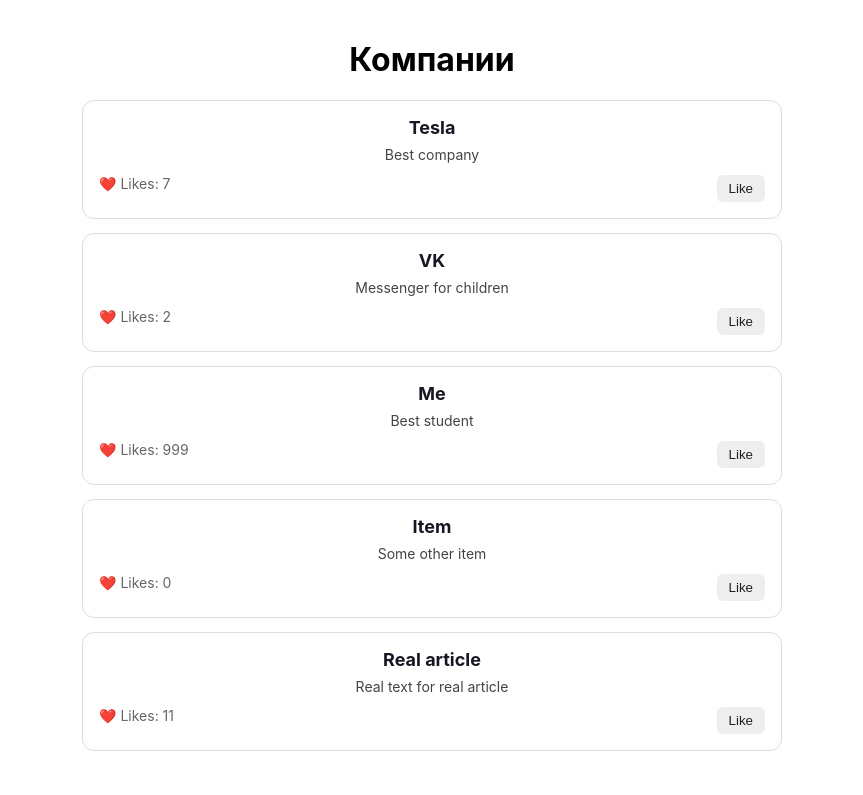
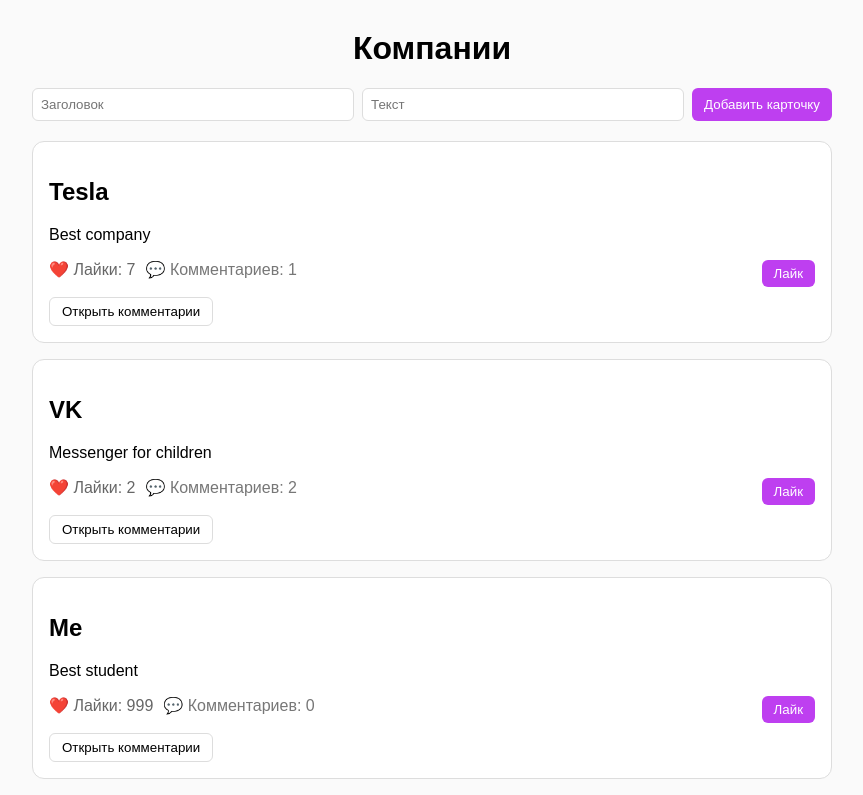
Before and after one commit to suinego/1C-React, a React (Create React App) app in the folder 1csite/: page / in a window 1280 px wide. Shown: the top 795 px of the page, without its empty margins (208-1071 px from the left). Built offline with nearby package versions, Linux system fonts and the light colour scheme.

Commit message:
homework 4

```diff
--- a/1csite/src/App.css
+++ b/1csite/src/App.css
@@ -1,38 +1,110 @@
-.App {
+body {
+  background: #fafafa;
+  font-family: Arial, Helvetica, sans-serif;
+}
+
+.container {
+  max-width: 800px;
+  margin: 30px auto;
+  padding: 0 16px;
   text-align: center;
 }
 
-.App-logo {
-  height: 40vmin;
-  pointer-events: none;
+.card {
+  background: white;
+  border: 1px solid #ddd;
+  border-radius: 12px;
+  padding: 16px;
+  margin-bottom: 16px;
+  text-align: left;
 }
 
-@media (prefers-reduced-motion: no-preference) {
-  .App-logo {
-    animation: App-logo-spin infinite 20s linear;
-  }
+.card-row {
+  display: flex;
+  justify-content: space-between;
+  margin-top: 12px;
 }
 
-.App-header {
-  background-color: #282c34;
-  min-height: 100vh;
-  display: flex;
-  flex-direction: column;
-  align-items: center;
-  justify-content: center;
-  font-size: calc(10px + 2vmin);
-  color: white;
+.likes {
+  margin-right: 10px;
+  color: #666;
+}
+.likes.liked {
+  color: #4a3ff0;
 }
 
-.App-link {
-  color: #61dafb;
+.comments-count {
+  color: #777;
 }
 
-@keyframes App-logo-spin {
-  from {
-    transform: rotate(0deg);
-  }
-  to {
-    transform: rotate(360deg);
-  }
+.btn {
+  background: #be3ff0;
+  color: white;
+  border: none;
+  padding: 6px 12px;
+  border-radius: 6px;
+  cursor: pointer;
 }
+
+.btn-comments {
+  background: #fff;
+  border: 1px solid #ddd;
+  padding: 6px 12px;
+  border-radius: 6px;
+  margin-top: 10px;
+  cursor: pointer;
+}
+
+.btn-delete {
+  border: 1px solid #e63232;
+  background: transparent;
+  color: #e63232;
+  padding: 6px 10px;
+  border-radius: 6px;
+  cursor: pointer;
+}
+
+.comments-box {
+  margin-top: 16px;
+  border-top: 1px solid #eee;
+  padding-top: 16px;
+}
+
+.comments-list {
+  list-style: none;
+  padding: 0;
+  margin: 0;
+}
+
+.comment-item {
+  display: flex;
+  justify-content: space-between;
+  padding: 8px 0;
+  border-bottom: 1px dashed #eee;
+}
+
+.comment-form {
+  display: flex;
+  gap: 8px;
+  margin-top: 12px;
+}
+
+.comment-form input {
+  flex: 1;
+  padding: 8px;
+  border: 1px solid #ddd;
+  border-radius: 6px;
+}
+
+.add-form {
+  display: flex;
+  gap: 8px;
+  margin-bottom: 20px;
+}
+
+.add-form input {
+  padding: 8px;
+  flex: 1;
+  border: 1px solid #ddd;
+  border-radius: 6px;
+}
--- a/1csite/src/App.js
+++ b/1csite/src/App.js
@@ -1,14 +1,88 @@
-import React from "react";
-import data from "./assets/mock_data.json";
+import React, { useEffect, useState } from "react";
 import Card from "./components/Card";
+import { mockApi } from "./api/mockApi";
+import "./App.css";
 
 function App() {
+  const [articles, setArticles] = useState([]);
+  const [loading, setLoading] = useState(true);
+
+  const [newTitle, setNewTitle] = useState("");
+  const [newText, setNewText] = useState("");
+  const [adding, setAdding] = useState(false);
+
+  useEffect(() => {
+    mockApi.fetchArticles().then((data) => {
+      setArticles(data);
+      setLoading(false);
+    });
+  }, []);
+
+  const addArticle = async (e) => {
+    e.preventDefault();
+    if (!newTitle.trim() || !newText.trim()) return;
+
+    setAdding(true);
+
+    const created = await mockApi.addArticle(newTitle.trim(), newText.trim());
+    setArticles(prev => [created, ...prev]);
+
+    setNewTitle("");
+    setNewText("");
+    setAdding(false);
+  };
+
+  const handleAddComment = (id) => {
+    setArticles(prev =>
+      prev.map(a =>
+        a.articleId === id ? { ...a, commentsCount: a.commentsCount + 1 } : a
+      )
+    );
+  };
+
+  const handleDeleteComment = (id) => {
+    setArticles(prev =>
+      prev.map(a =>
+        a.articleId === id
+          ? { ...a, commentsCount: Math.max(0, a.commentsCount - 1) }
+          : a
+      )
+    );
+  };
+
   return (
-    <div style={{ maxWidth: "700px", margin: "40px auto", textAlign: "center" }}>
+    <div className="container">
       <h1>Компании</h1>
-      {data.map((article, index) => (
-        <Card key={index} article={article} />
-      ))}
+
+      <form className="add-form" onSubmit={addArticle}>
+        <input
+          placeholder="Заголовок"
+          value={newTitle}
+          onChange={(e) => setNewTitle(e.target.value)}
+        />
+        <input
+          placeholder="Текст"
+          value={newText}
+          onChange={(e) => setNewText(e.target.value)}
+        />
+
+        <button className="btn" disabled={adding}>
+          {adding ? "Добавление..." : "Добавить карточку"}
+        </button>
+      </form>
+
+      {loading ? (
+        <div>Загрузка карточек...</div>
+      ) : (
+        articles.map(a => (
+          <Card
+            key={a.articleId}
+            article={a}
+            onAddComment={handleAddComment}
+            onDeleteComment={handleDeleteComment}
+          />
+        ))
+      )}
     </div>
   );
 }
--- /dev/null
+++ b/1csite/src/api/mockApi.js
@@ -0,0 +1,64 @@
+import articlesData from "../data/articles.json";
+import commentsData from "../data/comments.json";
+
+let mockArticles = [...articlesData];
+let mockComments = [...commentsData];
+
+const FAKE_DELAY = 500;
+
+export const mockApi = {
+  fetchArticles() {
+    return new Promise((res) =>
+      setTimeout(() => res([...mockArticles]), FAKE_DELAY)
+    );
+  },
+
+  fetchComments(articleId) {
+    return new Promise((res) =>
+      setTimeout(() =>
+        res(mockComments.filter(c => c.articleId === articleId).map(c => ({ ...c }))),
+        FAKE_DELAY
+      )
+    );
+  },
+
+  addComment(articleId, author, text) {
+    return new Promise((res) => {
+      setTimeout(() => {
+        const newComment = {
+          id: Date.now(),
+          articleId,
+          author,
+          text,
+        };
+        mockComments = [newComment, ...mockComments];
+        res({ ...newComment });
+      }, FAKE_DELAY);
+    });
+  },
+
+  deleteComment(commentId) {
+    return new Promise((res) => {
+      setTimeout(() => {
+        mockComments = mockComments.filter(c => c.id !== commentId);
+        res(true);
+      }, FAKE_DELAY);
+    });
+  },
+
+  addArticle(title, text) {
+    return new Promise((res) => {
+      setTimeout(() => {
+        const newArticle = {
+          articleId: Date.now(),
+          title,
+          text,
+          currentLikes: 0,
+          commentsCount: 0
+        };
+        mockArticles.unshift(newArticle);
+        res({ ...newArticle });
+      }, FAKE_DELAY);
+    });
+  },
+};
--- a/1csite/src/components/Card.js
+++ b/1csite/src/components/Card.js
@@ -1,57 +1,54 @@
 import React, { useState } from "react";
+import Comments from "./Comments";
 
-const Card = ({ article }) => {
+const Card = ({ article, onAddComment, onDeleteComment }) => {
   const [likes, setLikes] = useState(article.currentLikes);
   const [liked, setLiked] = useState(false);
 
-  const likeHandler = () => {
+  const [open, setOpen] = useState(false);
+
+  const toggleLike = () => {
     setLikes(liked ? likes - 1 : likes + 1);
     setLiked(!liked);
   };
 
   return (
-    <div
-      style={{
-        backgroundColor: liked ? "#f0f2fd" : "#fff",
-        border: liked ? "1px solid #6762e8" : "1px solid #ddd",
-        borderRadius: "12px",
-        padding: "16px",
-        marginBottom: "14px",
-        transition: "0.2s ease-in-out",
-      }}
-    >
-      <h2 style={{ margin: 0, fontSize: "18px", color: "#161722" }}>
-        {article.title}
-      </h2>
+    <div className="card">
+      <h2>{article.title}</h2>
+      <p>{article.text}</p>
 
-      <p style={{ margin: "8px 0 12px", fontSize: "14px", color: "#444" }}>
-        {article.text}
-      </p>
+      <div className="card-row">
+        <div>
+          <span className={liked ? "likes liked" : "likes"}>
+            ❤️ Лайки: {likes}
+          </span>
+          <span className="comments-count">
+            💬 Комментариев: {article.commentsCount}
+          </span>
+        </div>
 
-      <div style={{ display: "flex", justifyContent: "space-between" }}>
-        <span
-          style={{
-            fontSize: "14px",
-            color: liked ? "#4a3ff0" : "#666",
-          }}
-        >
-          ❤️ Likes: {likes}
-        </span>
-
-        <button
-          onClick={likeHandler}
-          style={{
-            backgroundColor: liked ? "#4a3ff0" : "#eee",
-            color: liked ? "#fff" : "#222",
-            border: "none",
-            borderRadius: "6px",
-            padding: "6px 12px",
-            cursor: "pointer",
-          }}
-        >
-          {liked ? "Unlike" : "Like"}
+        <button className="btn" onClick={toggleLike}>
+          {liked ? "Убрать лайк" : "Лайк"}
         </button>
       </div>
+
+      {!open ? (
+        <button className="btn-comments" onClick={() => setOpen(true)}>
+          Открыть комментарии
+        </button>
+      ) : (
+        <>
+          <button className="btn-comments" onClick={() => setOpen(false)}>
+            Скрыть комментарии
+          </button>
+
+          <Comments
+            articleId={article.articleId}
+            onAddComment={onAddComment}
+            onDeleteComment={onDeleteComment}
+          />
+        </>
+      )}
     </div>
   );
 };
--- /dev/null
+++ b/1csite/src/components/Comments.js
@@ -0,0 +1,83 @@
+import React, { useEffect, useState } from "react";
+import { mockApi } from "../api/mockApi";
+
+const Comments = ({ articleId, onAddComment, onDeleteComment }) => {
+  const [comments, setComments] = useState(null);
+  const [loading, setLoading] = useState(true);
+
+  const [sending, setSending] = useState(false);
+  const [author, setAuthor] = useState("");
+  const [text, setText] = useState("");
+
+  useEffect(() => {
+    mockApi.fetchComments(articleId).then((data) => {
+      setComments(data);
+      setLoading(false);
+    });
+  }, [articleId]);
+
+  const submit = async (e) => {
+    e.preventDefault();
+    if (!author.trim() || !text.trim()) return;
+
+    setSending(true);
+
+    const created = await mockApi.addComment(articleId, author.trim(), text.trim());
+    setComments(prev => [created, ...prev]);
+    onAddComment(articleId);
+
+    setAuthor("");
+    setText("");
+    setSending(false);
+  };
+
+  const handleDelete = async (id) => {
+    await mockApi.deleteComment(id);
+    setComments(prev => prev.filter(c => c.id !== id));
+    onDeleteComment(articleId);
+  };
+
+  if (loading) return <div>Загрузка комментариев...</div>;
+
+  return (
+    <div className="comments-box">
+      <h4>Комментарии</h4>
+
+      {comments.length === 0 && <p>Пока нет комментариев</p>}
+
+      <ul className="comments-list">
+        {comments.map(c => (
+          <li key={c.id} className="comment-item">
+            <div>
+              <strong>{c.author}</strong>
+              <p>{c.text}</p>
+            </div>
+
+            <button className="btn-delete" onClick={() => handleDelete(c.id)}>
+              Удалить
+            </button>
+          </li>
+        ))}
+      </ul>
+
+      <form onSubmit={submit} className="comment-form">
+        <input
+          value={author}
+          onChange={e => setAuthor(e.target.value)}
+          placeholder="Ваше имя"
+        />
+        <input
+          value={text}
+          onChange={e => setText(e.target.value)}
+          placeholder="Текст комментария"
+        />
+
+        <button className="btn" disabled={sending}>
+          {sending ? "Добавление..." : "Добавить"}
+        </button>
+      </form>
+    </div>
+  );
+};
+
+export default Comments;
--- /dev/null
+++ b/1csite/src/data/articles.json
@@ -0,0 +1,37 @@
+[
+  {
+    "articleId": 11,
+    "title": "Tesla",
+    "text": "Best company",
+    "currentLikes": 7,
+    "commentsCount": 1
+  },
+  {
+    "articleId": 5,
+    "title": "VK",
+    "text": "Messenger for children",
+    "currentLikes": 2,
+    "commentsCount": 2
+  },
+  {
+    "articleId": 72,
+    "title": "Me",
+    "text": "Best student",
+    "currentLikes": 999,
+    "commentsCount": 0
+  },
+  {
+    "articleId": 33,
+    "title": "Item",
+    "text": "Some other item",
+    "currentLikes": 0,
+    "commentsCount": 2
+  },
+  {
+    "articleId": 16,
+    "title": "Real article",
+    "text": "Real text for real article",
+    "currentLikes": 11,
+    "commentsCount": 1
+  }
+]
--- /dev/null
+++ b/1csite/src/data/comments.json
@@ -0,0 +1,32 @@
+[
+  {
+    "author": "Sofa",
+    "articleId": 33,
+    "text": "Comment comment comment"
+  },
+  {
+    "author": "Ivan",
+    "articleId": 5,
+    "text": "Random text from Ivan"
+  },
+  {
+    "author": "Oleg",
+    "articleId": 5,
+    "text": "Long text long text long text long text long text long text"
+  },
+  {
+    "author": "Roman",
+    "articleId": 33,
+    "text": "Short text"
+  },
+  {
+    "author": "Bob",
+    "articleId": 16,
+    "text": "Short text from Bob"
+  },
+  {
+    "author": "Roman",
+    "articleId": 11,
+    "text": "Short text from Frank + random random random"
+  }
+]
```
Also changed, not shown: 1csite/src/setupTests.js (deleted, +0 -5 lines), 1csite/src/logo.svg (deleted), 1 other file (tests, documents, lock files or other folders).
